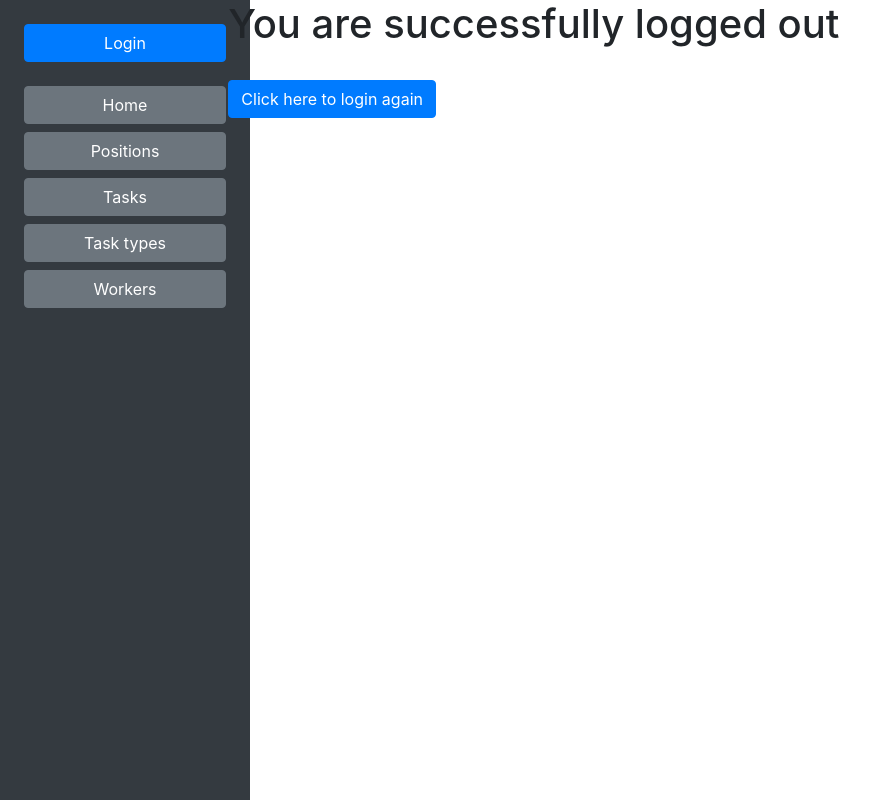
After one commit to Carn1vor3/it-company-manager, a Django app: page /manager/logged-out/ in a window 1280 px wide. The commit adds this page. Shown: the whole page, without its empty margins (0-878 px from the left). Run offline with Django 5.2, Linux system fonts and the light colour scheme; parts of the project's set-up code (start-up, migrations or seed data) failed here and were passed over.

Commit message:
added autenthentication, login and logout pages

```diff
--- a/it_company_manager/settings.py
+++ b/it_company_manager/settings.py
@@ -116,6 +116,10 @@ USE_TZ = True
 
 AUTH_USER_MODEL = "manager.Worker"
 
+CRISPY_TEMPLATE_PACK = "bootstrap4"
+
+LOGIN_REDIRECT_URL = "/manager/"
+
 
 # Static files (CSS, JavaScript, Images)
 # https://docs.djangoproject.com/en/5.1/howto/static-files/
--- a/it_company_manager/urls.py
+++ b/it_company_manager/urls.py
@@ -21,5 +21,5 @@ from django.urls import path, include
 urlpatterns = [
        path("admin/", admin.site.urls),
        path("accounts/", include("django.contrib.auth.urls")),
-       path("", include("manager.urls")),
+       path("manager/", include("manager.urls")),
 ]
--- a/manager/urls.py
+++ b/manager/urls.py
@@ -8,10 +8,11 @@ from manager.views import (
     TaskListView,
     WorkerDetailView,
     TaskDetailView,
+    logged_out
 )
 
 urlpatterns = [
-    path("home/", index, name="home"),
+    path("", index, name="home"),
     path("position/", PositionListView.as_view(), name="position-list"),
     path("position/<int:pk>/detail/", PositionDetailView.as_view(), name="position-detail"),
 
@@ -20,6 +21,8 @@ urlpatterns = [
     path("worker/<int:pk>/detail/", WorkerDetailView.as_view(), name="worker-detail"),
     path("task/", TaskListView.as_view(), name="task-list"),
     path("task/<int:pk>/detail/", TaskDetailView.as_view(), name="task-detail"),
+    path('logged-out/', logged_out, name='logout'),
 ]
 
+
 app_name = "manager"
--- a/manager/views.py
+++ b/manager/views.py
@@ -58,3 +58,7 @@ class TaskDetailView(DetailView):
     model = Task
     template_name = "manager/task_detail.html"
     context_object_name = "task_detail"
+
+
+def logged_out(request):
+    return render(request, "registration/logged_out.html")
--- a/templates/includes/sidebar.html
+++ b/templates/includes/sidebar.html
@@ -1,14 +1,21 @@
-{% extends "base.html" %}
+<div class="bg-dark p-4" style="width: 250px; position: fixed; top: 0; left: 0; height: 100vh;">
+  {% if user.is_authenticated %}
+    <div class="text-white fw-bold fs-5 mb-3">
+      User: <span class="font-monospace text-warning">{{ user.username }}</span>
+    </div>
+    <form action="{% url 'logout' %}" method="post">
+      {% csrf_token %}
+      <button type="submit" class="btn btn-danger w-100">Logout</button>
+    </form>
+  {% else %}
+    <a href="{% url 'login' %}" class="btn btn-primary w-100">Login</a>
+  {% endif %}
 
-{% block sidebar %}
-  <div class="bg-dark p-4" style="width: 250px; position: fixed; top: 0; left: 0; height: 100vh;">
-    <h4 class="text-white mb-4">User: {{ user.get_username }}</h4>
-    <div class="d-flex flex-column">
-      <a href="{% url 'manager:home' %}" class="text-white text-decoration-none mb-2 p-2 border rounded-4 hover-bg-primary">Home</a>
-      <a href="{% url 'manager:position-list' %}" class="text-white text-decoration-none mb-2 p-2 border rounded-4 hover-bg-primary">Positions</a>
-      <a href="{% url 'manager:task-list' %}" class="text-white text-decoration-none mb-2 p-2 border rounded-4 hover-bg-primary">Tasks</a>
-      <a href="{% url 'manager:task-type-list' %}" class="text-white text-decoration-none mb-2 p-2 border rounded-4 hover-bg-primary">Task types</a>
-      <a href="{% url 'manager:worker-list' %}" class="text-white text-decoration-none mb-2 p-2 border rounded-4 hover-bg-primary">Workers</a>
-    </div>
+  <div class="d-flex flex-column mt-4">
+    <a href="{% url 'manager:home' %}" class="btn btn-secondary mb-2 w-100 fw-bold">Home</a>
+    <a href="{% url 'manager:position-list' %}" class="btn btn-secondary mb-2 w-100 fw-bold">Positions</a>
+    <a href="{% url 'manager:task-list' %}" class="btn btn-secondary mb-2 w-100 fw-bold">Tasks</a>
+    <a href="{% url 'manager:task-type-list' %}" class="btn btn-secondary mb-2 w-100 fw-bold">Task types</a>
+    <a href="{% url 'manager:worker-list' %}" class="btn btn-secondary mb-2 w-100 fw-bold">Workers</a>
   </div>
-{% endblock %}
+</div>
--- /dev/null
+++ b/templates/registration/logged_out.html
@@ -0,0 +1,6 @@
+{% extends "base.html" %}
+
+{% block content %}
+	<h1>You are successfully logged out</h1><br>
+  <h3><a href="{% url 'login' %}" class="btn btn-primary">Click here to login again</a></h3>
+{% endblock %}
```
Also changed, not shown: templates/registration/login.html (added, +11 -0 lines), db.sqlite3.
